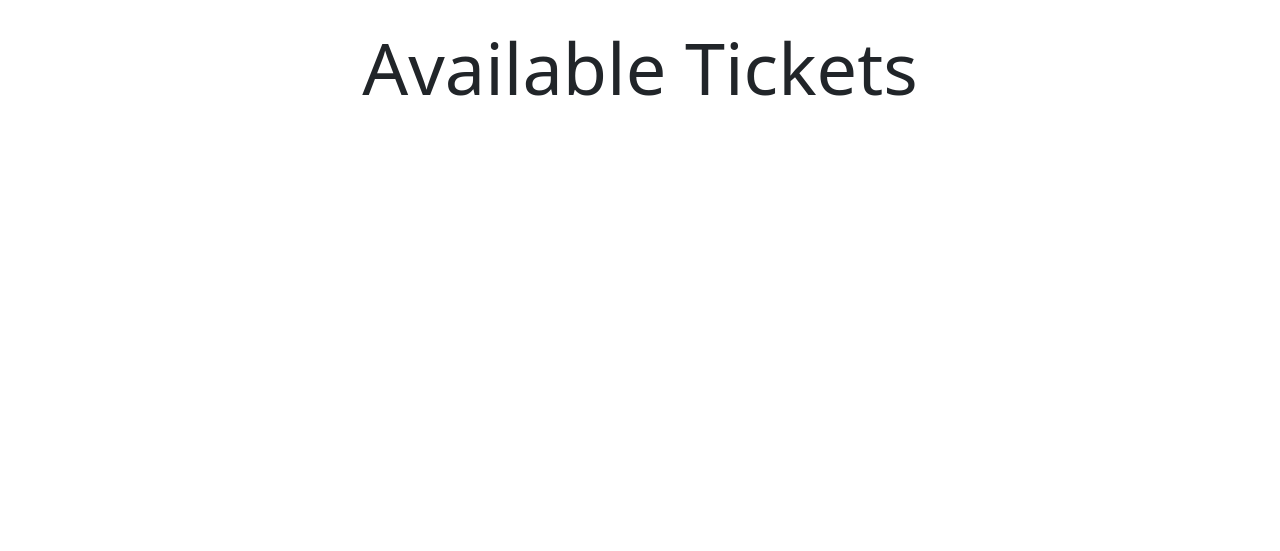
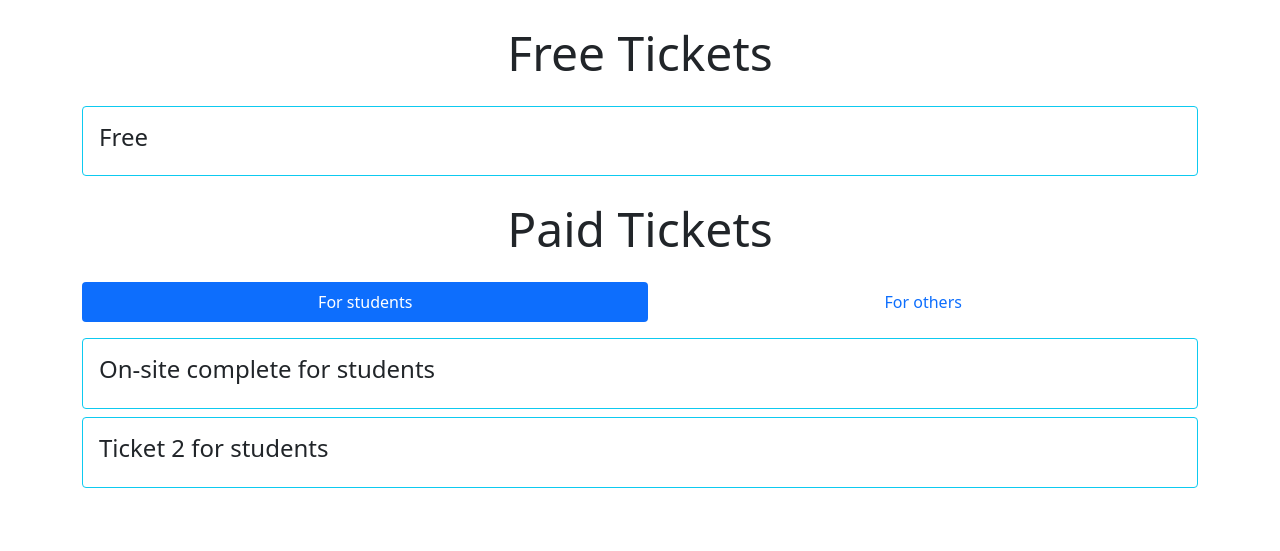
Before and after one commit to ufazuniversity/cce-2023-registration, a Django app: page / in a window 1280 px wide. Shown: the part 56-607 px from the top of the page. Run offline with Django 4.2, Linux system fonts and the light colour scheme; data comes from the database, SQL or seed files in the repository.

Commit message:
Render tickets

```diff
--- a/cce_2023_registration/templates/base.html
+++ b/cce_2023_registration/templates/base.html
@@ -8,7 +8,7 @@
 </head>
 <body>
 {% block navbar %}{% include 'includes/navbar.html' %}{% endblock %}
-<main class="container my-4">
+<main>
     {% block content %}{% endblock %}
 </main>
 {% block footer %}{% endblock %}
--- a/core/templates/core/includes/ticket.html
+++ b/core/templates/core/includes/ticket.html
@@ -0,0 +1,8 @@
+<div class="card mx-auto my-2 border-info">
+    <div class="card-body">
+        <h4 class="card-title">{{ ticket.name }}</h4>
+        {% if ticket.summary %}
+        <p class="card-text">{{ ticket.summary }}</p>
+        {% endif %}
+    </div>
+</div>
--- /dev/null
+++ b/core/templates/core/includes/tickets.html
@@ -0,0 +1,3 @@
+{% for ticket in tickets %}
+    {% include 'core/includes/ticket.html' with ticket=ticket %}
+{% endfor %}
--- a/core/templates/core/index.html
+++ b/core/templates/core/index.html
@@ -1,5 +1,30 @@
 {% extends 'base.html' %}
 
 {% block content %}
-    <h1 class="display-2 text-center">Available Tickets</h1>
+    {% comment %}
+    <div class="py-4">
+        <div>
+            <h1 class="display-3 text-center">Available Tickets</h1>
+        </div>
+    </div>
+    {% endcomment %}
+    <section class="container tickets py-4 mx-auto">
+        <h2 class="display-5 text-center">Free Tickets</h2>
+        <div class="my-4">{% include 'core/includes/tickets.html' with tickets=free_tickets %} </div>
+        <h2 class="display-5 text-center">Paid Tickets</h2>
+        <div class="my-4">
+            <ul class="nav nav-pills nav-fill">
+                <li class="nav-item"><button class="nav-link active" data-bs-toggle="pill" data-bs-target="#tickets-student" type="button" role="tab" aria-controls="tickets-student" aria-selected="true">For students</button></li>
+                <li class="nav-item"><button class="nav-link" data-bs-toggle="pill" data-bs-target="#tickets-other" type="button" role="tab" aria-controls="tickets-other" aria-selected="false">For others</button></li>
+            </ul>
+            <div class="tab-content">
+                <div class="tab-pane fade show active py-2" id="tickets-student" role="tabpanel" aria-labelledby="tickets-student-tab">
+                    {% include 'core/includes/tickets.html' with tickets=student_tickets %}
+                </div>
+                <div class="tab-pane fade py-2" id="tickets-other" role="tabpanel" aria-labelledby="tickets-other-tab">
+                    {% include 'core/includes/tickets.html' with tickets=other_tickets %}
+                </div>
+            </div>
+        </div>
+    </section>
 {% endblock %}
--- a/core/views.py
+++ b/core/views.py
@@ -14,11 +14,17 @@ logger = logging.getLogger(__name__)
 
 
 def index(request):
-    return shortcuts.render(request, "core/index.html")
-
-
-def tickets(request):
-    return shortcuts.render(request, "core/tickets.html")
+    tickets = models.Ticket.objects.all().values()
+    free_tickets = tickets.filter(is_paid=False)
+    student_tickets = tickets.filter(variant="student")
+    other_tickets = tickets.filter(variant="other")
+    ctx = {
+        "tickets": tickets,
+        "free_tickets": free_tickets,
+        "student_tickets": student_tickets,
+        "other_tickets": other_tickets,
+    }
+    return shortcuts.render(request, "core/index.html", context=ctx)
 
 
 def account(request):
```
